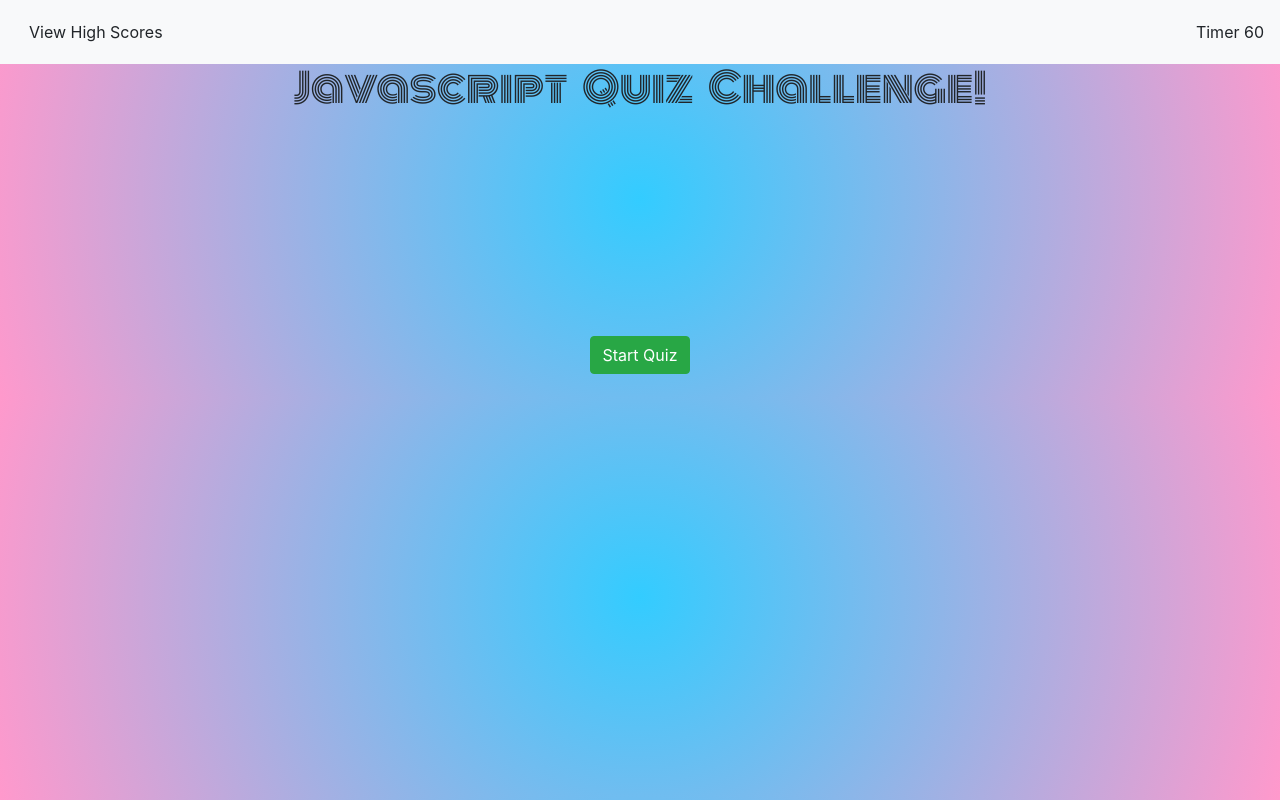
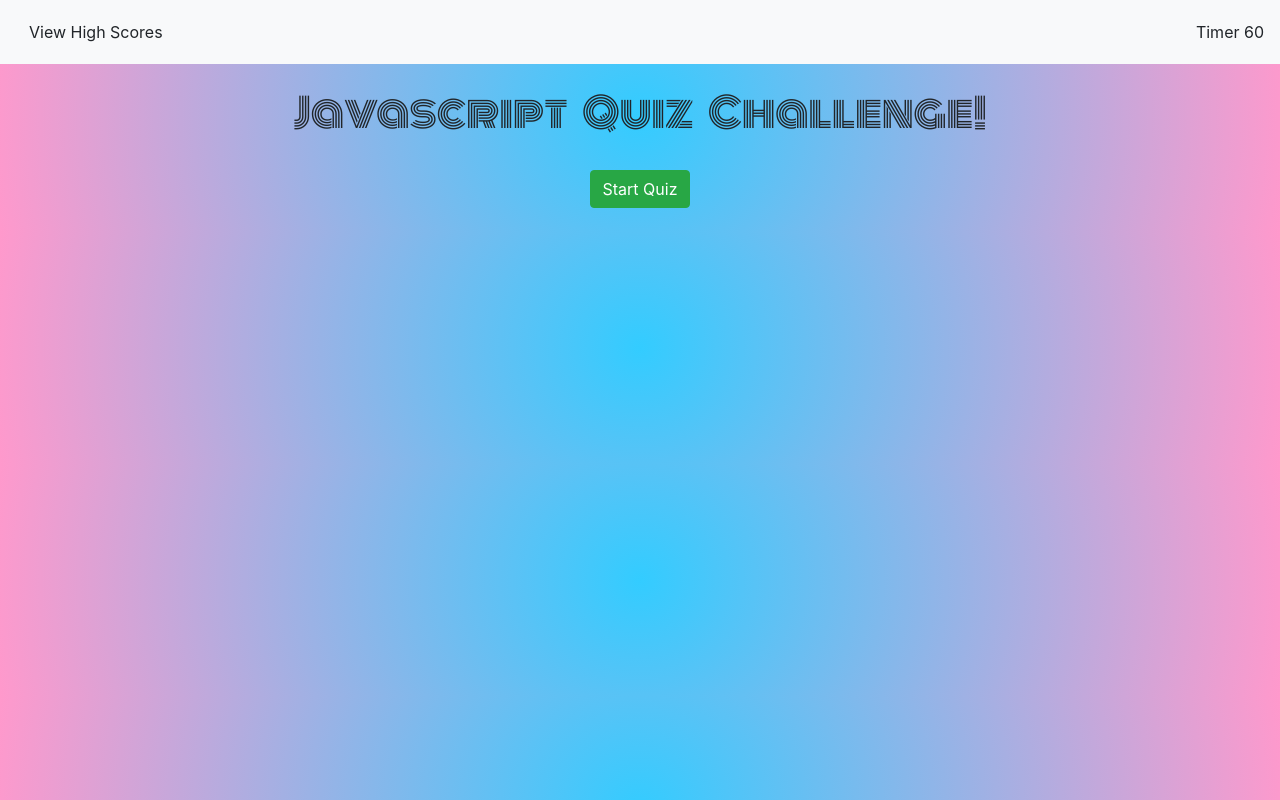
Before and after one commit to ssevadjian/Code-Quiz, a plain HTML site: page index.html in a window 1280 px wide. Drawn offline with nearby package versions, Linux system fonts and the light colour scheme.

Commit message:
updated styling

```diff
--- a/index.html
+++ b/index.html
@@ -23,8 +23,7 @@
     <div class="container">
         <h1 id="message" class="quizTitle">Javascript Quiz Challenge!</h1>
         <h2 id="results" class="quizResult"></h2>
-        <div>
-            <p id="quiz" class="container justify-content-center"></p>
+        <div id="quiz" class="container justify-content-center ">
         </div>
         <ul id="answers" class="list-group"></ul>
         <div class="container mybuttons"><button id="start-button" class="btn btn-success">Start Quiz</button></div>
--- a/style.css
+++ b/style.css
@@ -11,10 +11,9 @@ body {
   text-align: center !important;
 }
 
-h1 {
-  font-size: 3.5em;
-}
 .quizTitle {
+  padding-top: 25px;
+  padding-bottom: 25px;
   display: flex;
   justify-content: center;
   font-family: 'Monoton', cursive;
```
